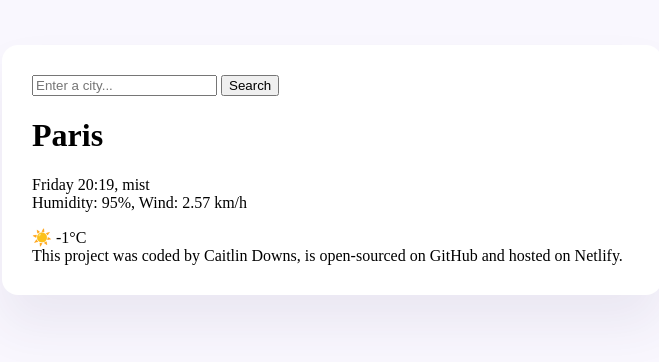
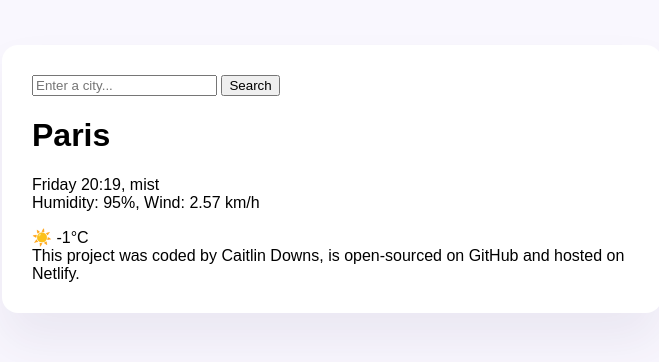
Before and after one commit to caidle/weather-app-homework, a plain HTML site: page index.html in a window 1280 px wide. Shown: the whole page, without its empty margins (308-967 px from the left). Drawn offline with Linux system fonts and the light colour scheme.

Commit message:
Changed font

```diff
--- a/src/style.css
+++ b/src/style.css
@@ -1,5 +1,6 @@
 body {
   background-color: #f9f7fe;
+  font-family: "AR One Sans", sans-serif;
 }
 
 .weather-app {
```
